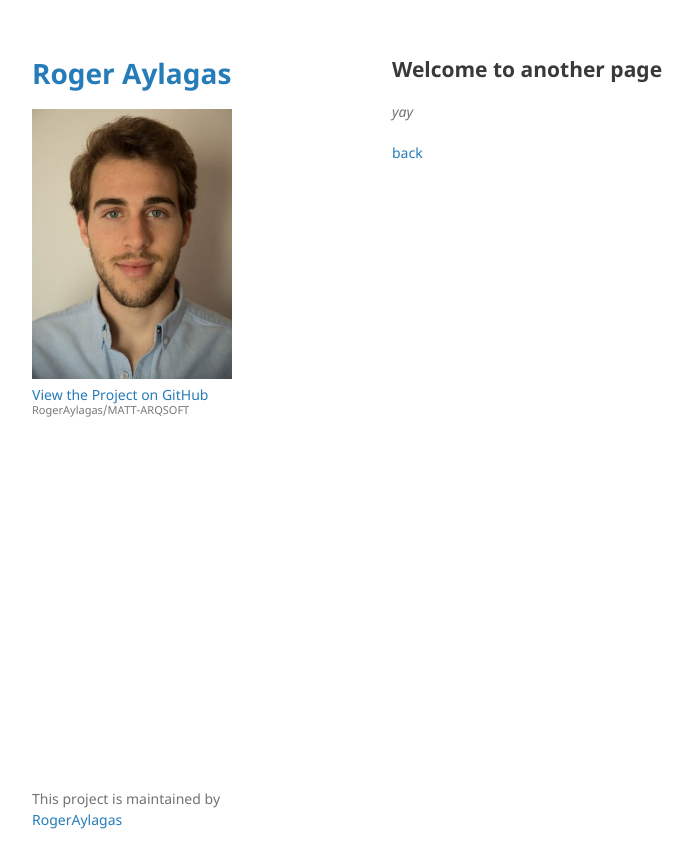
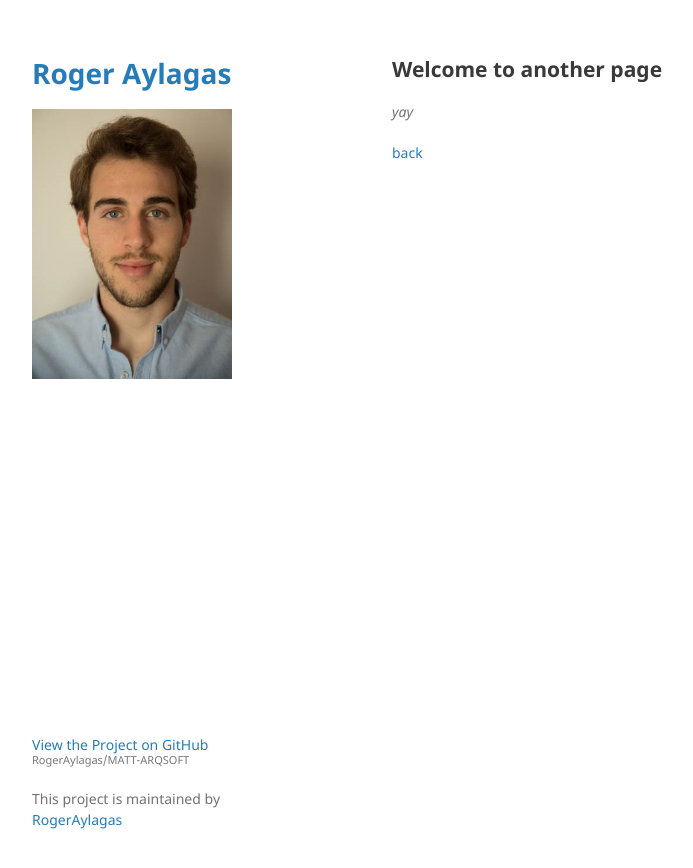
Before and after one commit to RogerAylagas/MATT-ARQSOFT, a Jekyll site: the page built from another-page.md, in a window 1280 px wide. Shown: the top 868 px of the page, without its empty margins (178-871 px from the left). Built offline with Jekyll 4.4.1, drawn with Linux system fonts in a browser that asks for light colours; our own code applies the rules of GitHub Pages for plain Markdown files.

Commit message:
Small Changes

```diff
--- a/_layouts/default.html
+++ b/_layouts/default.html
@@ -21,14 +21,6 @@
           <img src="{{site.profile_img | relative_url}}" alt="Profile Image" width="200"/>
         {% endif %}
 
-        {% if site.github.is_project_page %}
-        <p class="view"><a href="{{ site.github.repository_url }}">View the Project on GitHub <small>{{ site.github.repository_nwo }}</small></a></p>
-        {% endif %}
-
-        {% if site.github.is_user_page %}
-        <p class="view"><a href="{{ site.github.owner_url }}">View My GitHub Profile</a></p>
-        {% endif %}
-
         {% if site.show_downloads %}
         <ul class="downloads">
           <li><a href="{{ site.github.zip_url }}">Download <strong>ZIP File</strong></a></li>
@@ -43,6 +35,13 @@
 
       </section>
       <footer>
+          {% if site.github.is_project_page %}
+          <p class="view"><a href="{{ site.github.repository_url }}">View the Project on GitHub <small>{{ site.github.repository_nwo }}</small></a></p>
+          {% endif %}
+
+          {% if site.github.is_user_page %}
+          <p class="view"><a href="{{ site.github.owner_url }}">View My GitHub Profile</a></p>
+          {% endif %}
         {% if site.github.is_project_page %}
         <p>This project is maintained by <a href="{{ site.github.owner_url }}">{{ site.github.owner_name }}</a></p>
         {% endif %}
```
